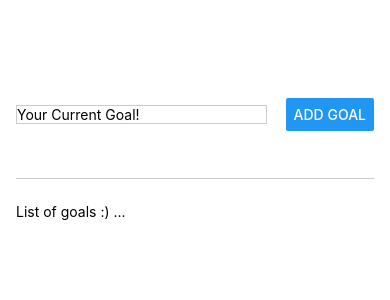
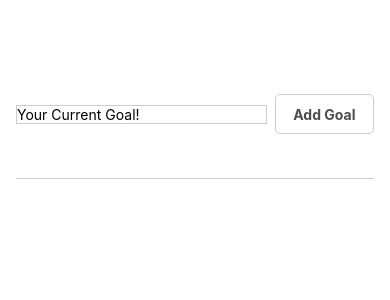
Before and after one commit to risercable/sampleGoalsApp, a React Native app: screen / in a window 390 px wide. Shown: the top 300 px of the page. Built offline with nearby package versions, Linux system fonts and the light colour scheme.

Commit message:
Added Button Handlers and Styles

```diff
--- a/App.js
+++ b/App.js
@@ -1,20 +1,37 @@
-import {Button, StyleSheet, Text, TextInput, View} from 'react-native';
-import { useRef } from "react";
+import {StyleSheet, Text, TextInput, TouchableOpacity, View} from 'react-native';
+import {useRef, useState} from "react";
 import { debounce } from "lodash";
 
 export default function App() {
+  const [enteredGoalText, setEnteredGoalText] = useState('');
+  const [goals, setGoals] = useState([]);
+  const inputRef = useRef(null);
+  const [isDisabled, setIsDisabled] = useState(true);
 
   const handler = useRef(
       debounce((text) => {
         console.log("Debounced:", text);
+        setEnteredGoalText(text)
       }, 500)
   ).current;
 
   function goalInputHandler(enteredText) {
     handler(enteredText);
+    if (enteredText) {
+      setIsDisabled(false);
+    } else {
+      setIsDisabled(true);
+    }
   }
 
-  function addNewGoalHandler() {}
+  function addNewGoalHandler() {
+    setGoals((currentGoals) => [...currentGoals, enteredGoalText]);
+    console.log("Adding new goal :)) - ", goals.join(', '));
+    if (inputRef.current) {
+      inputRef.current.clear();   // clear TextInput
+      setIsDisabled(true);
+    }
+  }
 
   return (
     <View style={styles.appContainer}>
@@ -23,11 +40,21 @@ export default function App() {
             placeholder='Your Current Goal!'
             onChangeText={goalInputHandler}
             style={styles.textInput}
+            onSubmitEditing={addNewGoalHandler}
+            ref={inputRef}
         />
-        <Button title='Add Goal'></Button>
+        <TouchableOpacity
+            onPress={addNewGoalHandler}
+            disabled={isDisabled}
+            style={isDisabled ? styles.buttonDisabled : styles.buttonEnabled}
+        >
+          <Text style={isDisabled ? styles.buttonTextDisabled : styles.buttonText}>
+            Add Goal
+          </Text>
+        </TouchableOpacity>
       </View>
       <View style={styles.goalsWrapper}>
-        <Text>List of goals :) ...</Text>
+        {goals.map((goal, index) => (<Text>{goal}</Text>))}
       </View>
     </View>
   );
@@ -56,5 +83,31 @@ const styles = StyleSheet.create({
   },
   goalsWrapper: {
     flex: 5
-  }
+  },
+  buttonEnabled: {
+    backgroundColor: "blue",
+    height: 40,                 // match TextInput height
+    justifyContent: "center",
+    alignItems: "center",
+    borderRadius: 5,
+    flex: 2
+  },
+  buttonDisabled: {
+    backgroundColor: "#fff",
+    borderWidth: 1,
+    borderColor: "#ccc",
+    height: 40,                 // match TextInput height
+    justifyContent: "center",
+    alignItems: "center",
+    borderRadius: 5,
+    flex: 2
+  },
+  buttonText: {
+    fontWeight: "bold",
+    color: "white",              // for enabled
+  },
+  buttonTextDisabled: {
+    fontWeight: "bold",
+    color: "#4d4d4d",           // for disabled
+  },
 })
```
